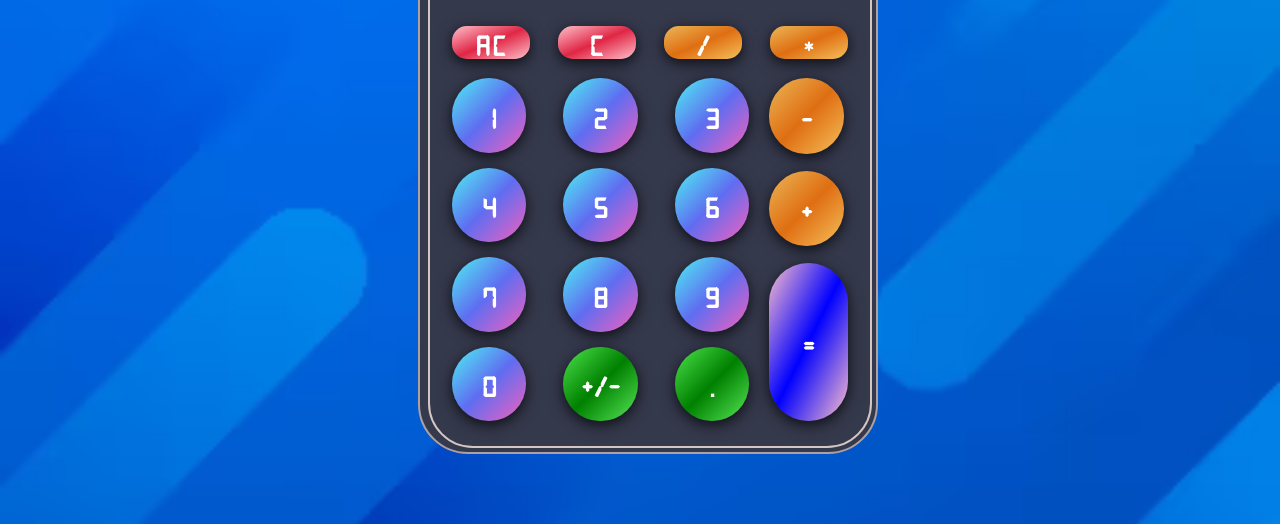
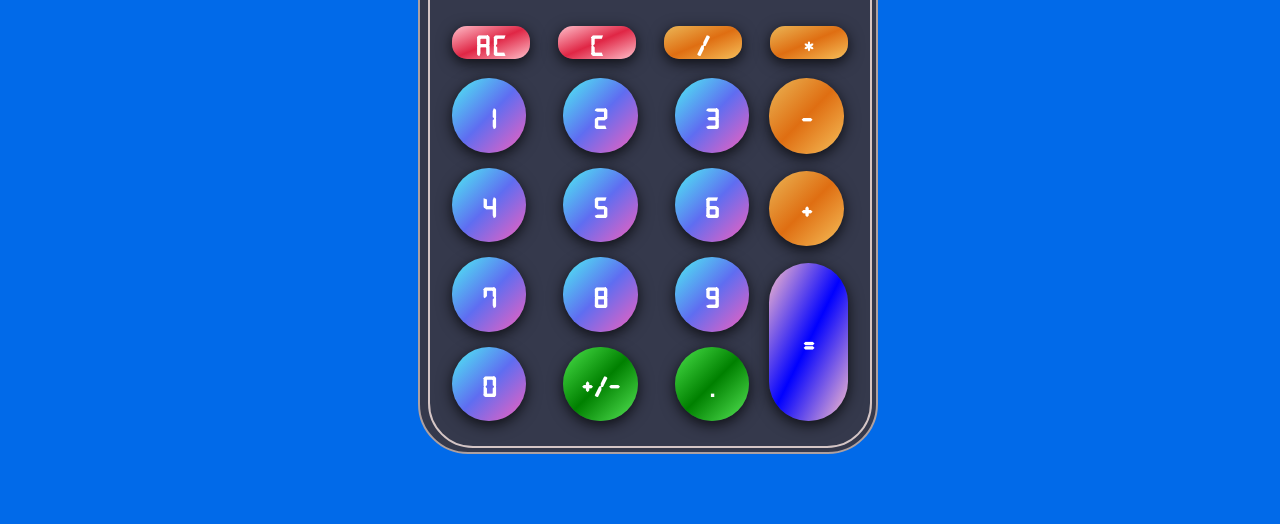
Before and after one commit to yashu483/calculator, a plain HTML site: page index.html in a window 1280 px wide. Shown: the part 284-808 px from the top of the page. Drawn offline with Linux system fonts and the light colour scheme; a web font is replaced by a local one.

Commit message:
fix(background):change background image to color replace background image with a color because it wan't rendering

```diff
--- a/style.css
+++ b/style.css
@@ -32,10 +32,7 @@ body {
     display: flex;
     align-items: center;
     justify-content: center;
-    background-image: url('/resources/images/blue.png');
-    background-size: cover;
-    background-repeat: no-repeat;
-    background-position: center;
+    background-color: #016AE9;
 }
 
 
```
